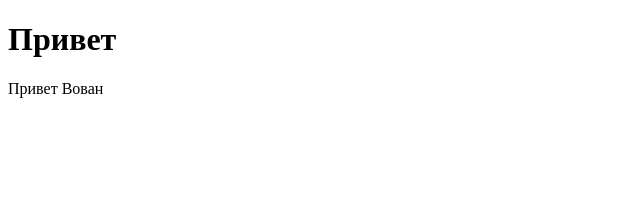
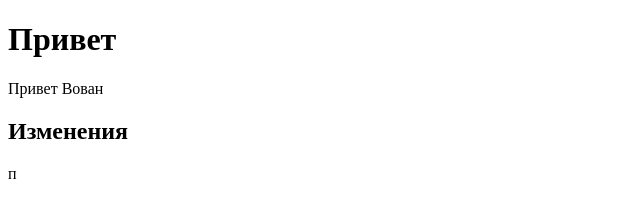
Before and after one commit to Malivovan1973/Proba, a plain HTML site: page index.html in a window 1280 px wide. Shown: the whole page, without its empty margins (0-640 px from the left). Drawn offline with Linux system fonts and the light colour scheme.

Commit message:
файл изминен

```diff
--- a/index.html
+++ b/index.html
@@ -9,5 +9,6 @@
 <body>
     <h1>Привет</h1>
     <p>Привет Вован</p>
+    <h2>Изменения</h2>п
 </body>
 </html>
```
